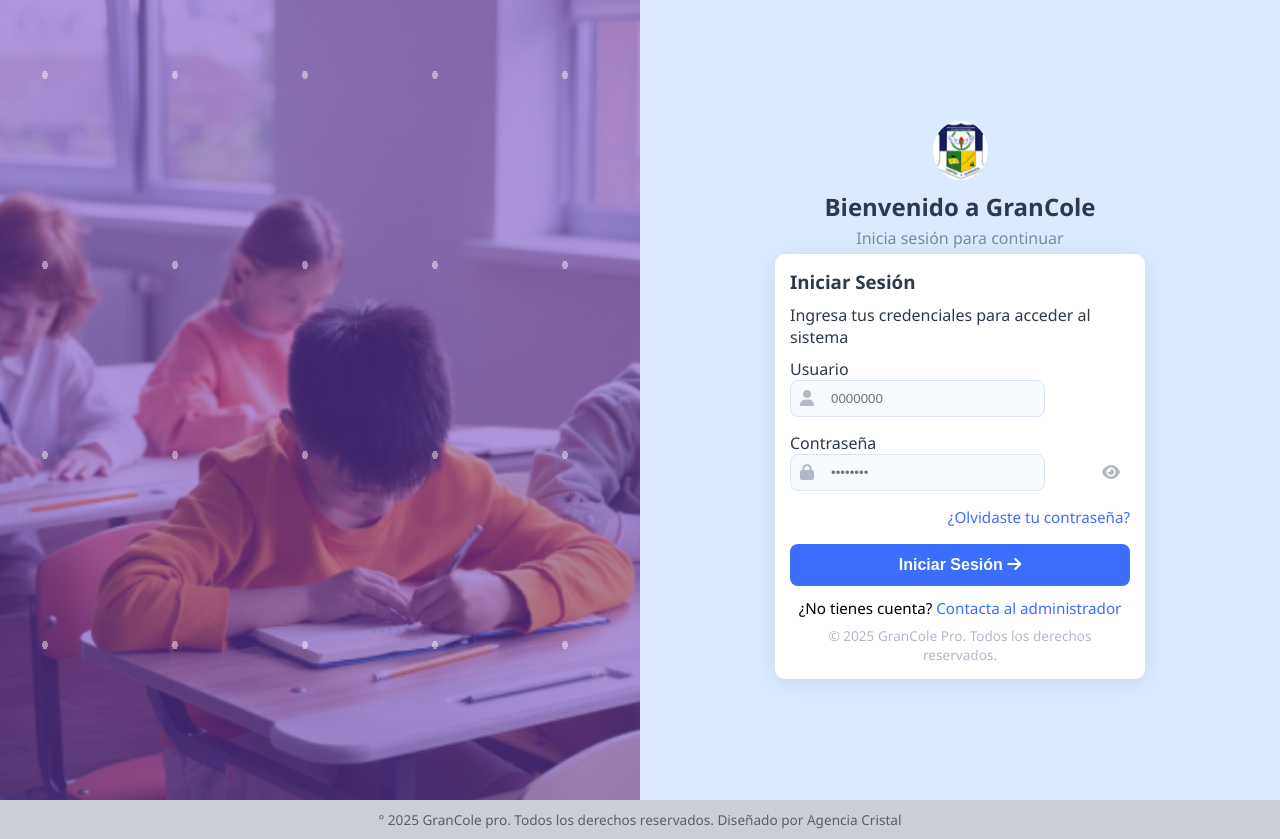
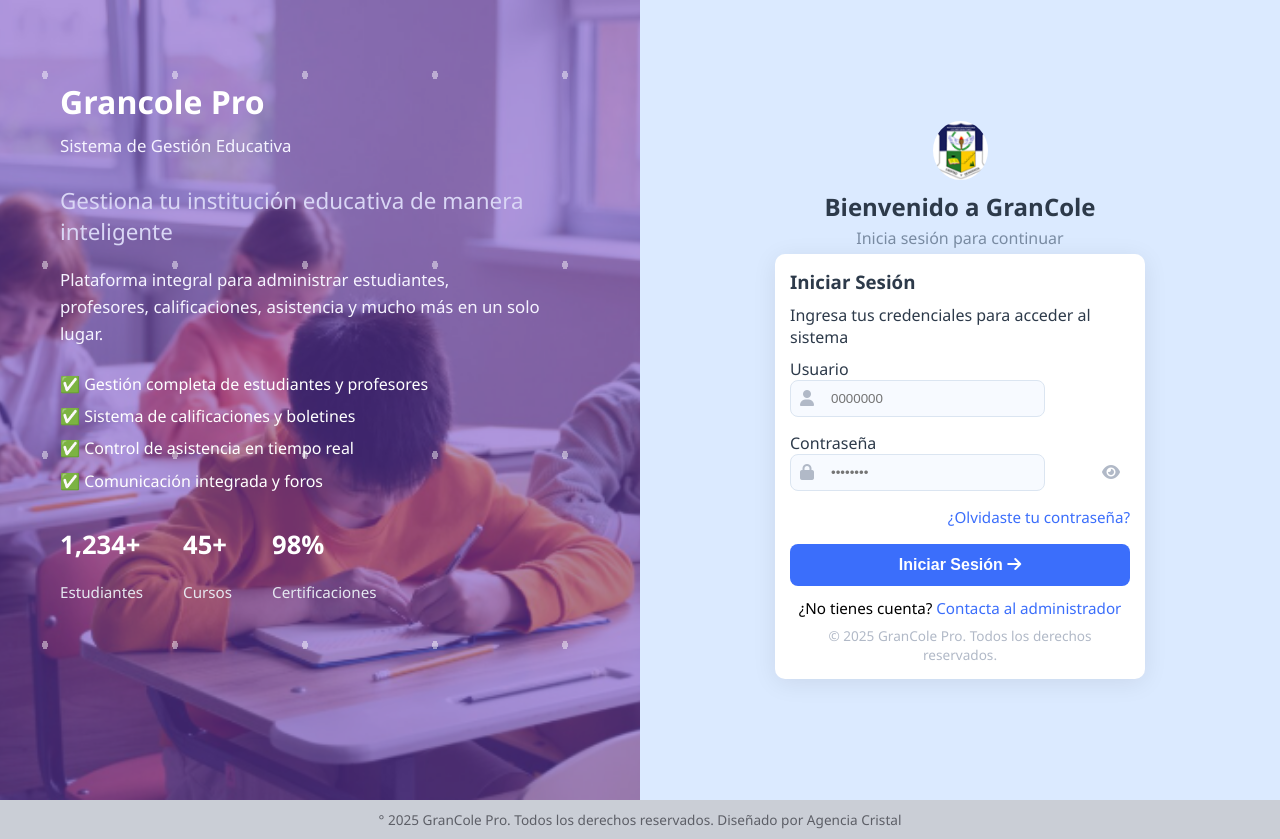
Before and after one commit to andrespd10/formulario-login-Phelipe-Daza, a plain HTML site: page index.html in a window 1280 px wide. Drawn offline with Linux system fonts and the light colour scheme.

Commit message:
Agrego datos al sistema

```diff
--- a/index.html
+++ b/index.html
@@ -8,13 +8,35 @@
   <link rel="stylesheet" href="https://cdnjs.cloudflare.com/ajax/libs/font-awesome/6.4.2/css/all.min.css">
 </head>
 <body>
-  <!-- Contenedor izquierdo vacío -->
+  <!-- Contenedor izquierdo -->
   <div class="container1">
     <div class="fondo">
+      <div class="overlay-text">
+        <h3>Grancole Pro</h3>
+        <p>Sistema de Gestión Educativa</p>
+        <h4>Gestiona tu institución educativa de manera inteligente</h4>
+        <p>
+          Plataforma integral para administrar estudiantes, profesores, calificaciones,
+          asistencia y mucho más en un solo lugar.
+        </p>
 
+        <ul>
+          <li>✅ Gestión completa de estudiantes y profesores</li>
+          <li>✅ Sistema de calificaciones y boletines</li>
+          <li>✅ Control de asistencia en tiempo real</li>
+          <li>✅ Comunicación integrada y foros</li>
+        </ul>
+
+        <div class="stats">
+          <div><strong>1,234+</strong><br>Estudiantes</div>
+          <div><strong>45+</strong><br>Cursos</div>
+          <div><strong>98%</strong><br>Certificaciones</div>
+        </div>
+      </div>
     </div>
   </div>
 
+  <!-- Contenedor derecho -->
   <div class="container2">
     <!-- Logo y bienvenida -->
     <div class="logo">
@@ -72,8 +94,7 @@
   </div>
 
   <footer>
-    <p class="foot">° 2025 GranCole pro. Todos los derechos reservados. Diseñado por Agencia Cristal</p>
+    <p class="foot">° 2025 GranCole Pro. Todos los derechos reservados. Diseñado por Agencia Cristal</p>
   </footer>
 </body>
-
 </html>
--- a/style.css
+++ b/style.css
@@ -251,3 +251,84 @@ h2 {
   .container1{ height: 250px; }
   .fondo{ width:100%; height:100%; }
 }
+
+
+
+/* Texto dentro del fondo (lado izquierdo) */
+.overlay-text {
+    position: relative;
+    z-index: 3; /* por encima del overlay y partículas */
+    color: #ffffff;
+    padding: 80px 60px;
+    max-width: 600px;
+}
+
+/* Título principal */
+.overlay-text h3 {
+    font-size: 2rem;
+    margin-bottom: 10px;
+    font-weight: 700;
+    color: #ffffff;
+}
+
+/* Subtítulo */
+.overlay-text h4 {
+    font-size: 1.4rem;
+    margin-bottom: 20px;
+    font-weight: 500;
+    color: #d9d6f5;
+}
+
+/* Párrafo introductorio */
+.overlay-text p {
+    font-size: 1.05rem;
+    line-height: 1.6;
+    margin-bottom: 25px;
+    color: #f5f3ff;
+}
+
+/* Lista de características */
+.overlay-text ul {
+    list-style: none;
+    margin-bottom: 35px;
+    padding-left: 0;
+}
+.overlay-text ul li {
+    margin: 10px 0;
+    font-size: 1rem;
+    line-height: 1.4;
+}
+
+/* Estadísticas */
+.stats {
+    display: flex;
+    gap: 40px;
+    margin-top: 20px;
+}
+.stats div {
+    text-align: left;
+    font-size: 0.95rem;
+    color: #e5e7f0;
+}
+.stats strong {
+    display: block;
+    font-size: 1.6rem;
+    font-weight: 700;
+    color: #fff;
+}
+
+
+/* Ajuste responsive: centrar y reducir texto */
+@media (max-width: 900px) {
+    .overlay-text {
+        padding: 40px 20px;
+        max-width: 100%;
+        text-align: center;
+    }
+    .stats {
+        justify-content: center;
+    }
+    .stats div {
+        text-align: center;
+    }
+}
```
